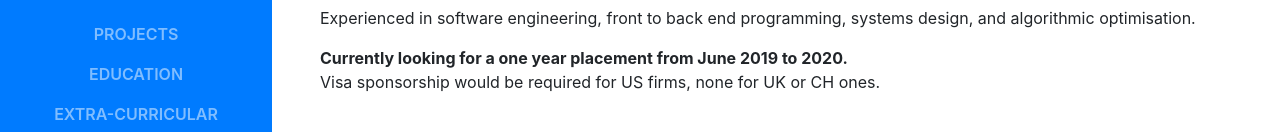
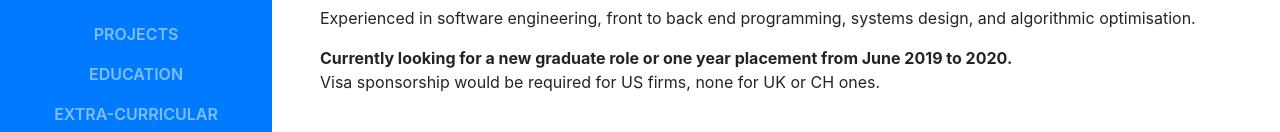
Before and after one commit to EklavyaFCB/eklavyafcb.github.io, a website with bundled scripts: page index.html in a window 1280 px wide. Shown: the part 398-530 px from the top of the page. Built offline with nearby package versions, Linux system fonts and the light colour scheme; files whose address does not match are found by name; a web font is replaced by a local one.

Commit message:
new grad

```diff
--- a/index.html
+++ b/index.html
@@ -93,7 +93,7 @@
 					</div>
 					<p>Recently graduate Computer Science student, currently studing MSc Data Science, <br> interested in solving problems relating to Computer Vision through Machine Learning.</p>
 					<p>Experienced in software engineering, front to back end programming, systems design, and algorithmic optimisation.</p>
-					<p><b>Currently looking for a one year placement from June 2019 to 2020.</b><br>Visa sponsorship would be required for US firms, none for UK or CH ones.</p>
+					<p><b>Currently looking for a new graduate role or one year placement from June 2019 to 2020.</b><br>Visa sponsorship would be required for US firms, none for UK or CH ones.</p>
 					<br>
 					<ul class="list-inline list-social-icons mb-0">
 						<!--<li class="list-inline-item">
```
